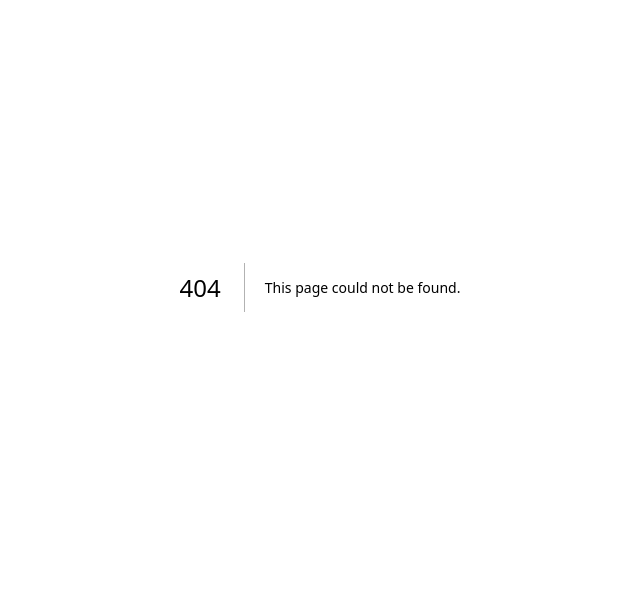
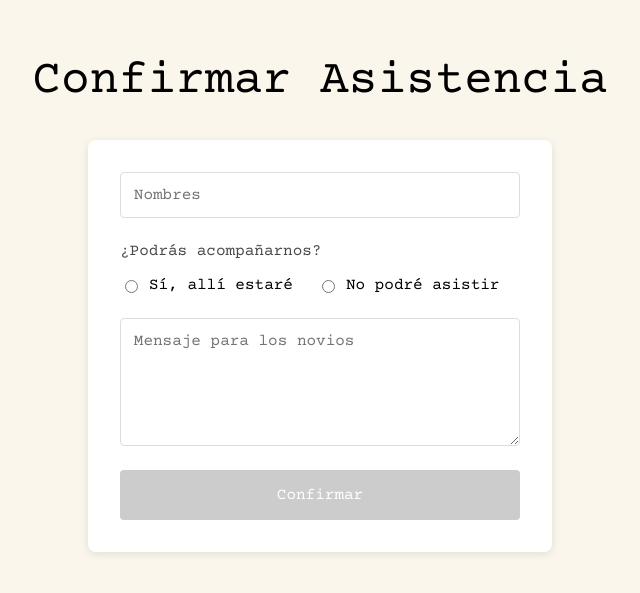
Before and after one commit to unmateo/mateoybernardita, a Next.js app: page /rsvp in a window 1280 px wide. Before the commit this address had no page. Shown: the part 113-706 px from the top of the page, without its empty margins (320-960 px from the left). Built offline with nearby package versions, Linux system fonts and the light colour scheme.

Commit message:
wip form

```diff
--- /dev/null
+++ b/app/rsvp/page.tsx
@@ -0,0 +1,237 @@
+'use client'
+
+import { useState, useCallback } from 'react'
+import dynamic from 'next/dynamic'
+
+const Confetti = dynamic(() => import('react-confetti'), {
+  ssr: false
+})
+
+export default function RSVPPage() {
+  const [formData, setFormData] = useState({
+    nombre: '',
+    confirmacion: ''
+  })
+  const [showConfetti, setShowConfetti] = useState(false)
+  const [isSubmitting, setIsSubmitting] = useState(false)
+  const [isSubmitted, setIsSubmitted] = useState(false)
+
+  const isFormValid = formData.nombre.trim() !== '' && formData.confirmacion !== ''
+
+  const handleInputChange = (e) => {
+    const { name, value } = e.target
+    setFormData(prev => ({
+      ...prev,
+      [name]: value
+    }))
+  }
+
+  const handleSubmit = async (e) => {
+    e.preventDefault()
+    if (!isFormValid || isSubmitting || isSubmitted) return
+
+    setIsSubmitting(true)
+    const formUrl = 'something';
+    try {
+      const response = await fetch(formUrl, {
+        method: 'POST',
+        headers: {
+          'Content-Type': 'application/json',
+        },
+        body: JSON.stringify(formData),
+      })
+
+      if (!response.ok) {
+        setShowConfetti(true)
+        setTimeout(() => {
+          setShowConfetti(false)
+        }, 5000) // Hide confetti after 5 seconds
+        setIsSubmitted(true)
+      } else {
+        console.error('Error')
+      }
+    } catch (error) {
+      console.error('Error')
+    } finally {
+      setIsSubmitting(false)
+    }
+  }
+
+  const getButtonText = () => {
+    if (isSubmitting) return 'Confirmando...'
+    if (isSubmitted) return `¡Gracias ${formData.nombre}!`
+    return 'Confirmar'
+  }
+
+  return (
+    <div style={{
+      backgroundColor: "#faf6eb",
+      height: "100%",
+      width: "100%",
+      display: "flex",
+      flexDirection: "column",
+      alignItems: "center",
+      justifyContent: "center",
+      overflow: "hidden",
+      margin: 0,
+      padding: 0,
+      position: "fixed",
+      top: 0,
+      left: 0
+    }}>
+      {showConfetti && (
+        <Confetti
+          width={window.innerWidth}
+          height={window.innerHeight}
+          recycle={false}
+          numberOfPieces={200}
+          gravity={0.3}
+        />
+      )}
+
+      <h1 style={{
+        fontSize: "clamp(2rem, 4vw, 3rem)",
+        fontWeight: 100,
+        margin: "2rem",
+        fontFamily: "'Courier Prime', monospace"
+      }}>
+        Confirmar Asistencia
+      </h1>
+
+      <form
+        onSubmit={handleSubmit}
+        style={{
+          display: "flex",
+          flexDirection: "column",
+          gap: "1.5rem",
+          width: "90%",
+          maxWidth: "400px",
+          padding: "2rem",
+          backgroundColor: "white",
+          borderRadius: "8px",
+          boxShadow: "0 2px 8px rgba(0,0,0,0.1)"
+        }}
+      >
+        <input
+          required
+          name="nombre"
+          placeholder="Nombres"
+          value={formData.nombre}
+          onChange={handleInputChange}
+          disabled={isSubmitted}
+          style={{
+            padding: "0.8rem",
+            fontSize: "1rem",
+            border: "1px solid #ddd",
+            borderRadius: "4px",
+            fontFamily: "'Courier Prime', monospace",
+            opacity: isSubmitted ? 0.7 : 1,
+            cursor: isSubmitted ? 'not-allowed' : 'text'
+          }}
+        />
+
+        <div style={{
+          display: "flex",
+          flexDirection: "column",
+          gap: "0.5rem"
+        }}>
+          <label style={{
+            fontSize: "1rem",
+            color: "#4a4a4a",
+            fontFamily: "'Courier Prime', monospace"
+          }}>
+            ¿Podrás acompañarnos?
+          </label>
+
+          <div style={{
+            display: "flex",
+            gap: "1.5rem",
+            marginTop: "0.5rem"
+          }}>
+            <label style={{
+              display: "flex",
+              alignItems: "center",
+              gap: "0.5rem",
+              cursor: isSubmitted ? 'not-allowed' : 'pointer',
+              fontSize: "1rem",
+              fontFamily: "'Courier Prime', monospace",
+              opacity: isSubmitted ? 0.7 : 1
+            }}>
+              <input
+                type="radio"
+                name="confirmacion"
+                value="si"
+                required
+                checked={formData.confirmacion === 'si'}
+                onChange={handleInputChange}
+                disabled={isSubmitted}
+                style={{
+                  cursor: isSubmitted ? 'not-allowed' : 'pointer'
+                }}
+              />
+              Sí, allí estaré
+            </label>
+
+            <label style={{
+              display: "flex",
+              alignItems: "center",
+              gap: "0.5rem",
+              cursor: isSubmitted ? 'not-allowed' : 'pointer',
+              fontSize: "1rem",
+              fontFamily: "'Courier Prime', monospace",
+              opacity: isSubmitted ? 0.7 : 1
+            }}>
+              <input
+                type="radio"
+                name="confirmacion"
+                value="no"
+                checked={formData.confirmacion === 'no'}
+                onChange={handleInputChange}
+                disabled={isSubmitted}
+                style={{
+                  cursor: isSubmitted ? 'not-allowed' : 'pointer'
+                }}
+              />
+              No podré asistir
+            </label>
+          </div>
+        </div>
+
+        <textarea
+          name="comments"
+          placeholder="Mensaje para los novios"
+          disabled={isSubmitted}
+          style={{
+            padding: "0.8rem",
+            fontSize: "1rem",
+            border: "1px solid #ddd",
+            borderRadius: "4px",
+            minHeight: "100px",
+            resize: "vertical",
+            fontFamily: "'Courier Prime', monospace",
+            opacity: isSubmitted ? 0.7 : 1,
+            cursor: isSubmitted ? 'not-allowed' : 'text'
+          }}
+        />
+
+        <button
+          type="submit"
+          disabled={!isFormValid || isSubmitting || isSubmitted}
+          style={{
+            padding: "1rem",
+            fontSize: "1rem",
+            backgroundColor: isSubmitted ? "#4CAF50" : (isFormValid && !isSubmitting ? "#4a4a4a" : "#cccccc"),
+            color: "white",
+            border: "none",
+            borderRadius: "4px",
+            cursor: (!isFormValid || isSubmitting || isSubmitted) ? "not-allowed" : "pointer",
+            fontFamily: "'Courier Prime', monospace",
+            transition: "all 0.2s ease"
+          }}
+        >
+          {getButtonText()}
+        </button>
+      </form>
+    </div>
+  )
+}
--- a/package.json
+++ b/package.json
@@ -3,6 +3,7 @@
     "@vercel/analytics": "^1.5.0",
     "next": "^15.1.7",
     "react": "^19.0.0",
+    "react-confetti": "^6.4.0",
     "react-dom": "^19.0.0"
   },
   "scripts": {
```
Also changed, not shown: 1 other file (tests, documents, lock files or other folders).
